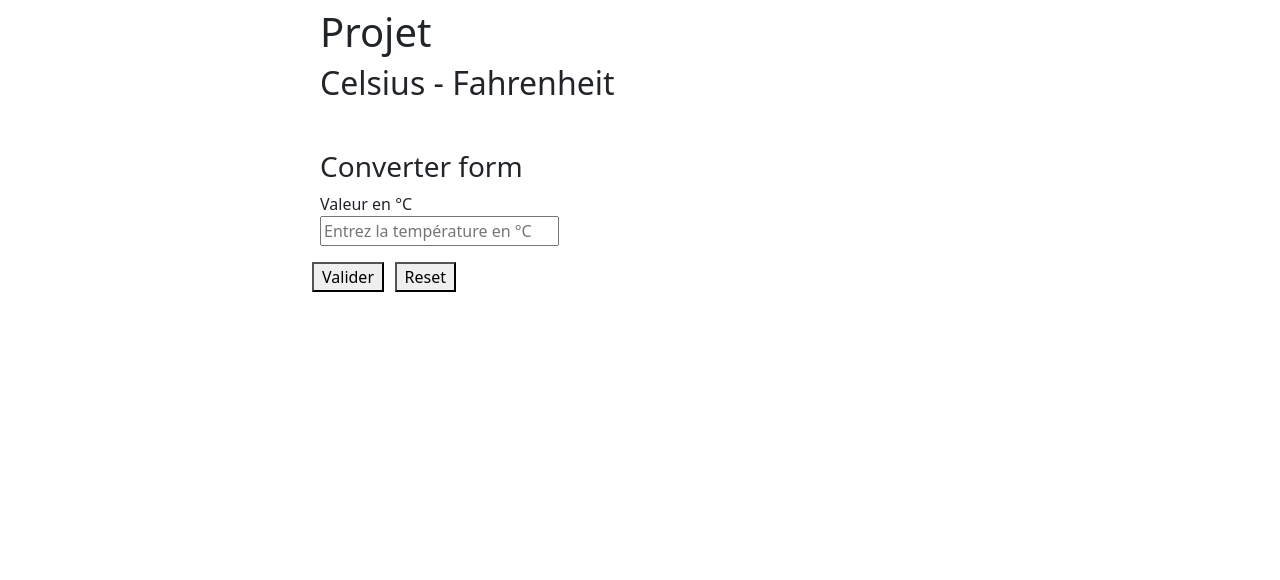
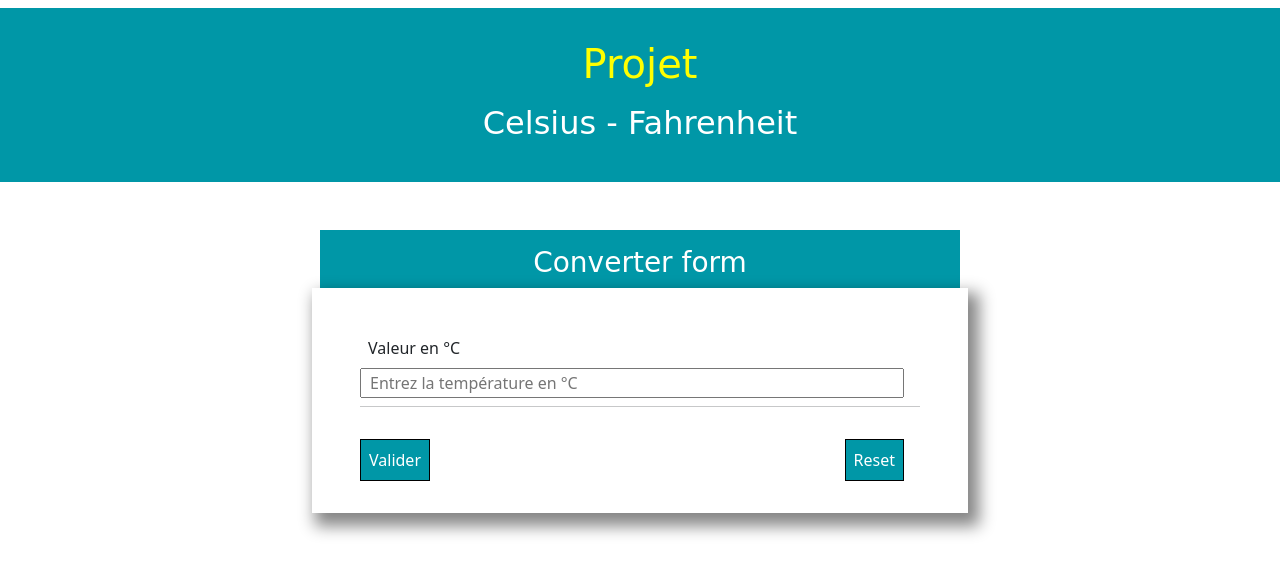
Before and after one commit to MokkaCobain/tp_converter, a plain HTML site: page index.html in a window 1280 px wide. Drawn offline with nearby package versions, Linux system fonts and the light colour scheme.

Commit message:
Ajout du style au converter

```diff
--- a/assets/css/main.css
+++ b/assets/css/main.css
@@ -1,10 +1,68 @@
 /* RESET */
 
+#container {
+    margin-top: 0.5rem;
+    margin-left: 1.5rem;
+    margin-right: 1.5rem;
+}
+.en-tete {
+    padding-top: 2rem;
+    padding-bottom: 2rem;
+    background-color: #0097A7;
+}
+
+h1 {
+    color: yellow;
+    font-family: "Press Start 2P", cursive;
+}
+
+h2 {
+    padding-top: 0.5rem;
+    color: #fff;
+    font-family: "Zen Tokyo Zoo", cursive;
+}
+
+#content {
+    width: 100%;
+    margin-right: 1rem;
+}
+
+h3 {
+    background-color: #0097A7;
+    padding-top: 1rem;
+    padding-bottom: 0.5rem;
+    text-align: center;
+    color: #fff;
+    font-family: "Poiret One", cursive;
+    font-size: 2.2rem;
+}
+
+form {
+    margin-bottom: 2rem;
+    padding-top: 2rem;
+    padding-left: 3rem;
+    padding-right: 3rem;
+    padding-bottom: 2rem;
+    box-shadow: 7px 9px 15px 4px rgba(0, 0, 0, 0.48);
+    -moz-box-shadow: 7px 9px 15px 4px rgba(0, 0, 0, 0.48);
+    -webkit-box-shadow: 7px 9px 15px 4px rgba(0, 0, 0, 0.48);
+}
 
 
+button {
+    margin-top: 0.9rem;
+    border-radius: 0%;
+    padding: 0.5rem 1rem;
+    border: black 1px solid;
+    background-color: #0097A7;
+    color: #fff;
+}
 
 /* DivRésultat */
 #reponse {
+    width: 100%;
+    margin : auto;
+    padding: 1rem 5rem;
     color: white;
     text-align: center;
 }
--- a/assets/js/main.js
+++ b/assets/js/main.js
@@ -1,21 +1,15 @@
 //Les variables utiles
 let temperature = document.getElementById(`temperature`); // Saisie user
-
 let converter = document.converter; // Name du formulaire
 
-let formule = (temperature.value * 9/5) + 32; // Le calcul de la conversion
-
-let fahrenheit = `${formule}°F`; // Le résultat en fahrenheit
-
-let resultat = `${temperature.value}°C = ${fahrenheit}`; // La phrase du résultat
 
 // La div du résultat
 let divResultat = document.createElement(`div`);
 divResultat.setAttribute(`id`, `reponse`);
 
 // Placement de la div du résultat
-let divContainer = document.getElementById(`container`);
-divContainer.appendChild(divResultat);
+let divContent = document.getElementById(`content`);
+divContent.appendChild(divResultat);
 
 // EVENT = vérifier la saisie utilisateur
 temperature.addEventListener(`keyup`, function (e){
@@ -34,8 +28,18 @@ temperature.addEventListener(`keyup`, function (e){
 
 converter.addEventListener(`submit`, function(e){
 
+    // Le calcul de la conversion
+    let formule = (temperature.value * 9/5) + 32;
+    // Le résultat
+    let fahrenheit = `${formule}°F`;
+    // La phrase du résultat
+    let resultat = `${temperature.value}°C = ${fahrenheit}`;
+
+    //Affichage du résultat
     divResultat.className = `bonne-saisie`;
     divResultat.innerText = `${resultat}`;
 
     e.preventDefault();
+
+
 });
--- a/index.html
+++ b/index.html
@@ -13,26 +13,38 @@
     <script src="https://cdn.jsdelivr.net/npm/bootstrap@5.1.3/dist/js/bootstrap.bundle.min.js" integrity="sha384-ka7Sk0Gln4gmtz2MlQnikT1wXgYsOg+OMhuP+IlRH9sENBO0LRn5q+8nbTov4+1p" crossorigin="anonymous"></script>
 </head>
 <body>
+    <!--Div principale-->
+    <div id="container" class="w-90 mx-auto">
 
-    <div id="container" class="w-50 mx-auto mt-2">
-        <div class="en-tete">
+        <!--Titre-->
+        <div class="en-tete text-lg-center">
             <h1>Projet</h1>
             <h2>Celsius - Fahrenheit</h2>
         </div>
-        <div class="converter mt-5">
+
+        <!--Div du converter-->
+        <div id="content" class="mt-5 w-50 mx-auto">
             <h3>Converter form</h3>
-            <form name="converter" class="row gy-2 gx-3 align-items-center w-25">
-                <div class="col-auto">
-                    <label for="temperature">Valeur en °C</label>
-                    <input id="temperature" name="temperature" type="number" placeholder="Entrez la température en °C">
+            <!--Début formulaire-->
+            <form name="converter" class="row gy-2 gx-3">
+
+                <div class="row gy-2 gx-3 justify-content-between">
+                    <label for="temperature" class="w-auto">Valeur en °C</label>
+                    <input id="temperature" name="temperature" type="text" placeholder="Entrez la température en °C">
                 </div>
+
+                <hr>
+
                 <div class="row gy-2 gx-3 d-flex justify-content-between">
                     <button type="submit" value="Submit" class="w-auto">Valider</button>
                     <button type="reset" value="Reset" class="w-auto">Reset</button>
                 </div>
+
             </form>
+            <!--Fin formulaire-->
         </div>
     </div>
+    <!--Fin Div principale-->
     <script src="assets/js/main.js"></script>
 </body>
 </html>
```
